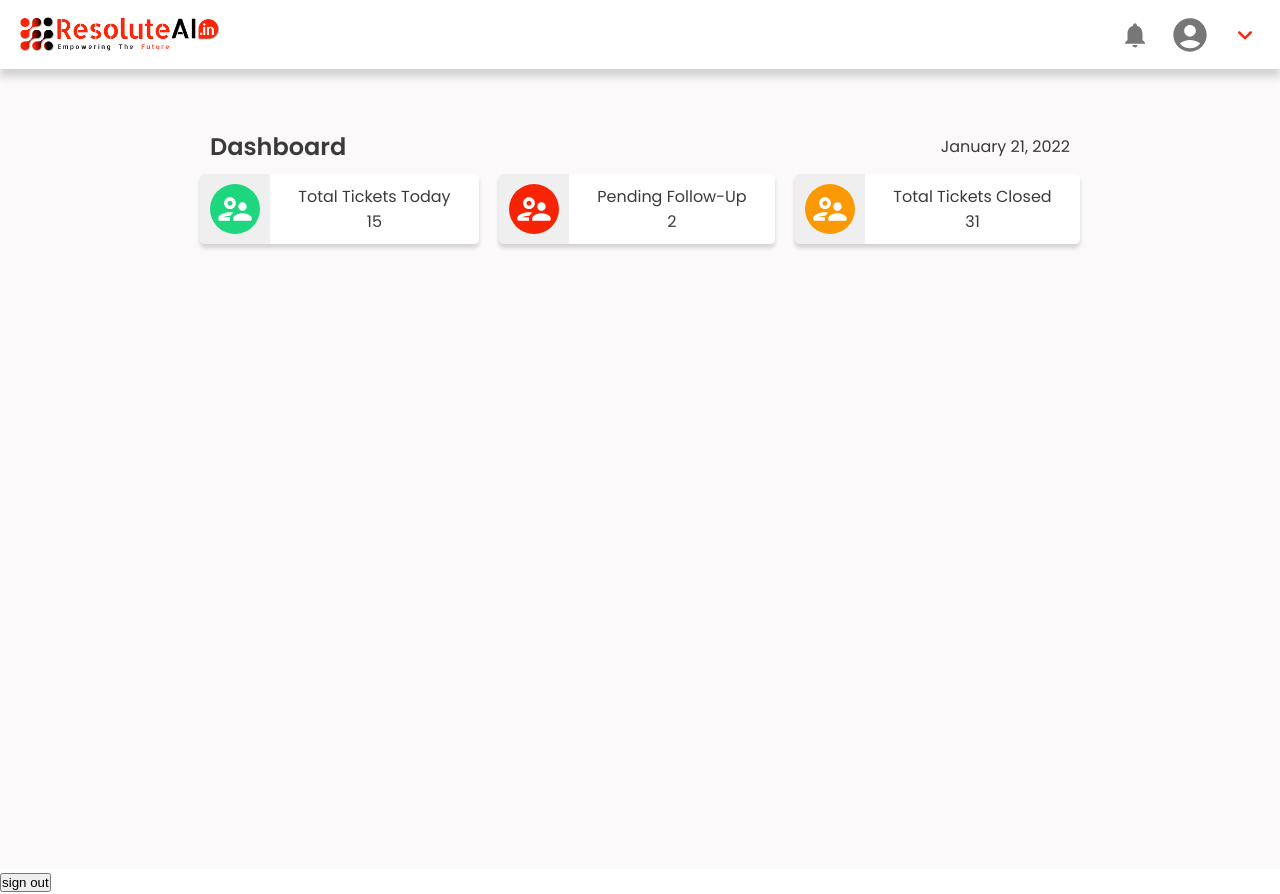
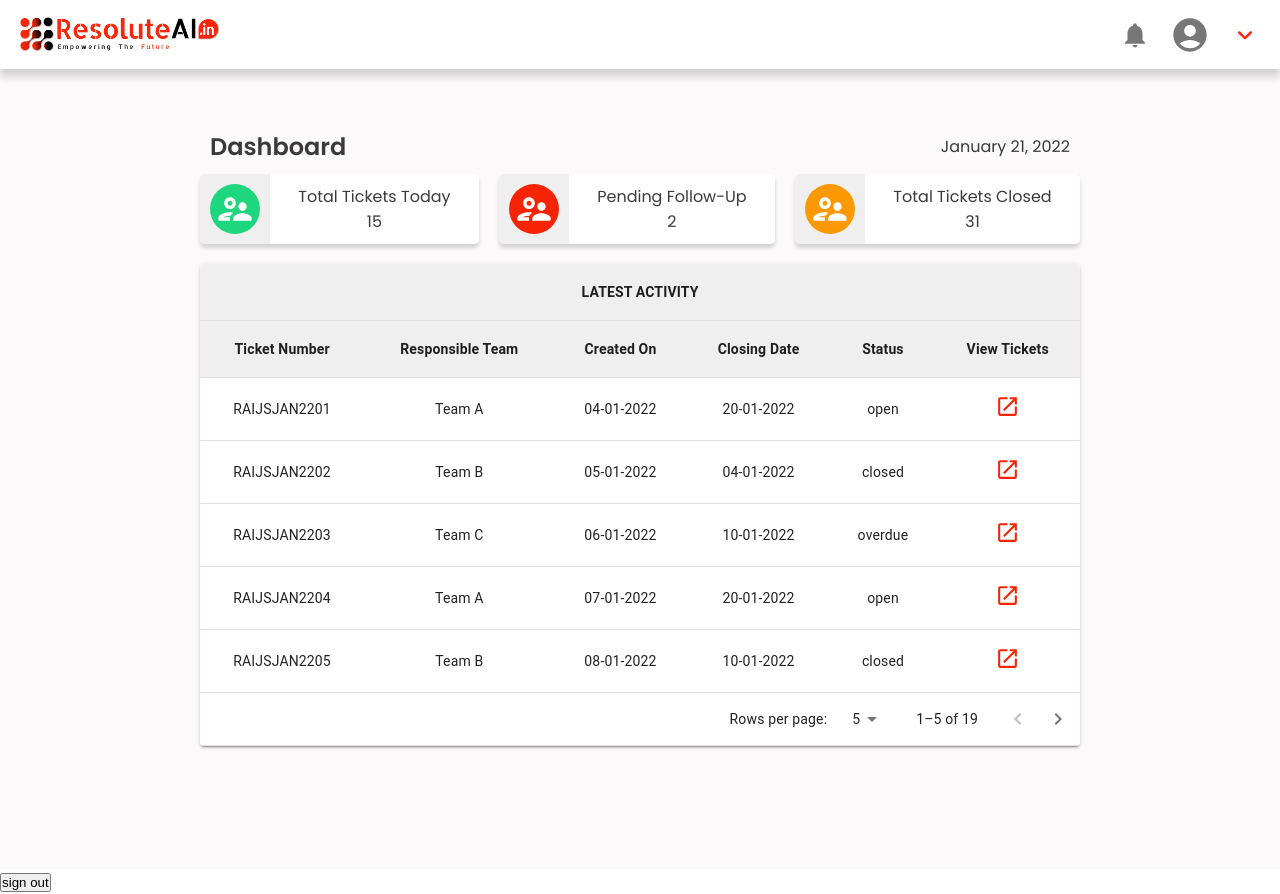
Before and after one commit to Kuntash/RESOLUTEAI-TASK-1, a React (Create React App) app: page /dashboard in a window 1280 px wide. Built offline with nearby package versions, Linux system fonts and the light colour scheme; no server answers; sample sign-in values are in the browser's storage.

Commit message:
Table with paginations using Material UI: done

```diff
--- /dev/null
+++ b/src/Components/TableComponent.js
@@ -0,0 +1,217 @@
+import React from 'react';
+import { useState } from 'react';
+import {
+    IconButton,
+    Paper,
+    Table,
+    TableBody,
+    TableCell,
+    TableContainer,
+    TableFooter,
+    TableHead,
+    TablePagination,
+    TableRow,
+    useTheme,
+} from '@mui/material';
+import {
+    KeyboardArrowLeft,
+    KeyboardArrowRight,
+    OpenInNew,
+} from '@mui/icons-material';
+import { Box } from '@mui/system';
+
+function TablePaginationActions(props) {
+    const theme = useTheme();
+    const { count, page, rowsPerPage, onPageChange } = props;
+
+    const handleBackButtonClick = (event) => {
+        onPageChange(event, page - 1);
+    };
+
+    const handleNextButtonClick = (event) => {
+        onPageChange(event, page + 1);
+    };
+
+    return (
+        <Box sx={{ flexShrink: 0, ml: 2.5 }}>
+            <IconButton
+                onClick={handleBackButtonClick}
+                disabled={page === 0}
+                aria-label='previous page'
+            >
+                {theme.direction === 'rtl' ? (
+                    <KeyboardArrowRight />
+                ) : (
+                    <KeyboardArrowLeft />
+                )}
+            </IconButton>
+            <IconButton
+                onClick={handleNextButtonClick}
+                disabled={page >= Math.ceil(count / rowsPerPage) - 1}
+                aria-label='next page'
+            >
+                {theme.direction === 'rtl' ? (
+                    <KeyboardArrowLeft />
+                ) : (
+                    <KeyboardArrowRight />
+                )}
+            </IconButton>
+        </Box>
+    );
+}
+const createRow = (
+    ticketNumber,
+    responsibleTeam,
+    createdOn,
+    closingDate,
+    status
+) => {
+    return {
+        ticketNumber,
+        responsibleTeam,
+        createdOn,
+        closingDate,
+        status,
+    };
+};
+
+const headings = [
+    'Ticket Number',
+    'Responsible Team',
+    'Created On',
+    'Closing Date',
+    'Status',
+    'View Tickets',
+];
+const rows = [
+    createRow('RAIJSJAN2201', 'Team A', '04-01-2022', '20-01-2022', 'open'),
+    createRow('RAIJSJAN2202', 'Team B', '05-01-2022', '04-01-2022', 'closed'),
+    createRow('RAIJSJAN2203', 'Team C', '06-01-2022', '10-01-2022', 'overdue'),
+    createRow('RAIJSJAN2204', 'Team A', '07-01-2022', '20-01-2022', 'open'),
+    createRow('RAIJSJAN2205', 'Team B', '08-01-2022', '10-01-2022', 'closed'),
+    createRow('RAIJSJAN2206', 'Team C', '09-01-2022', '12-01-2022', 'overdue'),
+    createRow('RAIJSJAN2207', 'Team A', '10-01-2022', '11-01-2022', 'closed'),
+    createRow('RAIJSJAN2208', 'Team B', '11-01-2022', '20-01-2022', 'open'),
+    createRow('RAIJSJAN2209', 'Team C', '12-01-2022', '15-01-2022', 'overdue'),
+    createRow('RAIJSJAN2210', 'Team A', '13-01-2022', '20-01-2022', 'open'),
+    createRow('RAIJSJAN2211', 'Team B', '14-01-2022', '15-01-2022', 'closed'),
+    createRow('RAIJSJAN2212', 'Team C', '15-01-2022', '16-01-2022', 'overdue'),
+    createRow('RAIJSJAN2213', 'Team A', '16-01-2022', '19-01-2022', 'closed'),
+    createRow('RAIJSJAN2214', 'Team B', '17-01-2022', '19-01-2022', 'closed'),
+    createRow('RAIJSJAN2215', 'Team C', '18-01-2022', '19-01-2022', 'closed'),
+    createRow('RAIJSJAN2216', 'Team A', '19-01-2022', '22-01-2022', 'open'),
+    createRow('RAIJSJAN2217', 'Team B', '20-01-2022', '23-01-2022', 'open'),
+    createRow('RAIJSJAN2218', 'Team C', '21-01-2022', '24-01-2022', 'open'),
+    createRow('RAIJSJAN2219', 'Team A', '22-01-2022', '25-01-2022', 'open'),
+];
+const TableComponent = () => {
+    const [page, setPage] = useState(0);
+    const [rowsPerPage, setRowsPerPage] = useState(5);
+
+    //Avoid a layout jump when reaching the last page with empty rows
+    const emptyRows =
+        page > 0 ? Math.max(0, 1 + page * rowsPerPage - rows.length) : 0;
+
+    const handleChangePage = (event, newPage) => {
+        setPage(newPage);
+    };
+
+    const handleChangeRowsPerPage = (event) => {
+        setRowsPerPage(parseInt(event.target.value, 10));
+        setPage(0);
+    };
+
+    return (
+        <div className='table'>
+            <TableContainer component={Paper} elevation={2}>
+                <Table sx={{ minWidth: 700 }}>
+                    <TableHead sx={{ backgroundColor: '#efefef' }}>
+                        <TableRow>
+                            <TableCell align='center' colSpan={6}>
+                                <b>LATEST ACTIVITY</b>
+                            </TableCell>
+                        </TableRow>
+                        <TableRow>
+                            {headings.map((heading, i) => (
+                                <TableCell key={i} align='center'>
+                                    <b>{heading}</b>
+                                </TableCell>
+                            ))}
+                        </TableRow>
+                    </TableHead>
+                    <TableBody>
+                        {(rowsPerPage > 0
+                            ? rows.slice(
+                                  page * rowsPerPage,
+                                  page * rowsPerPage + rowsPerPage
+                              )
+                            : rows
+                        ).map((row, i) => (
+                            <TableRow key={i}>
+                                <TableCell align='center'>
+                                    {row.ticketNumber}
+                                </TableCell>
+                                <TableCell align='center'>
+                                    {row.responsibleTeam}
+                                </TableCell>
+                                <TableCell align='center'>
+                                    {row.createdOn}
+                                </TableCell>
+                                <TableCell align='center'>
+                                    {row.closingDate}
+                                </TableCell>
+                                <TableCell align='center'>
+                                    {row.status}
+                                </TableCell>
+                                <TableCell align='center'>
+                                    <OpenInNew
+                                        sx={{
+                                            cursor: 'pointer',
+                                            color: '#F62405',
+                                            fontSize: '25px',
+                                        }}
+                                    />
+                                </TableCell>
+                            </TableRow>
+                        ))}
+
+                        {/* Blank Cells when available row is less than rowsPerPage*/}
+
+                        {emptyRows > 0 && (
+                            <TableRow style={{ height: 53 * emptyRows }}>
+                                <TableCell colSpan={6} />
+                            </TableRow>
+                        )}
+                    </TableBody>
+                    <TableFooter>
+                        <TableRow>
+                            <TablePagination
+                                rowsPerPageOptions={[
+                                    5,
+                                    10,
+                                    25,
+                                    { label: 'All', value: -1 },
+                                ]}
+                                colSpan={6}
+                                count={rows.length}
+                                rowsPerPage={rowsPerPage}
+                                page={page}
+                                SelectProps={{
+                                    inputProps: {
+                                        'aria-label': 'rows per page',
+                                    },
+                                    native: true,
+                                }}
+                                onPageChange={handleChangePage}
+                                onRowsPerPageChange={handleChangeRowsPerPage}
+                                ActionsComponent={TablePaginationActions}
+                            />
+                        </TableRow>
+                    </TableFooter>
+                </Table>
+            </TableContainer>
+        </div>
+    );
+};
+
+export default TableComponent;
--- a/src/Dashboard.js
+++ b/src/Dashboard.js
@@ -1,11 +1,11 @@
 import React from 'react';
-import { Box } from '@mui/material';
 import { auth } from './firebase';
 import { onAuthStateChanged, signOut } from 'firebase/auth';
 import { useNavigate } from 'react-router-dom';
 import './styles/dashboard.css';
 import Navbar from './Components/Navbar';
 import Card from './Components/Card';
+import TableComponent from './Components/TableComponent';
 const Dashboard = () => {
     const navigate = useNavigate();
     onAuthStateChanged(auth, (user) => {
@@ -58,9 +58,7 @@ const Dashboard = () => {
                         secondPara={31}
                     />
                 </div>
-                <table>
-
-                </table>
+                <TableComponent />
             </main>
 
             <button onClick={handleSignOut}> sign out</button>
--- a/src/styles/dashboard.css
+++ b/src/styles/dashboard.css
@@ -6,6 +6,7 @@
     padding: 10px 20px;
     box-shadow: var(--nav-shadow);
     background-color: #fff;
+    position: relative;
 }
 .nav-logo {
     width: 200px;
@@ -21,8 +22,6 @@
 /* Dashboard Main */
 
 .dashboard-main {
-    position: relative;
-    z-index: -2;
     padding: 50px 200px;
     min-height: 100vh;
     color: var(--black);
@@ -41,6 +40,7 @@
 .card-container {
     display: flex;
     column-gap: 20px;
+    margin-bottom: 20px;
 }
 .card {
     flex-grow: 1;
```
